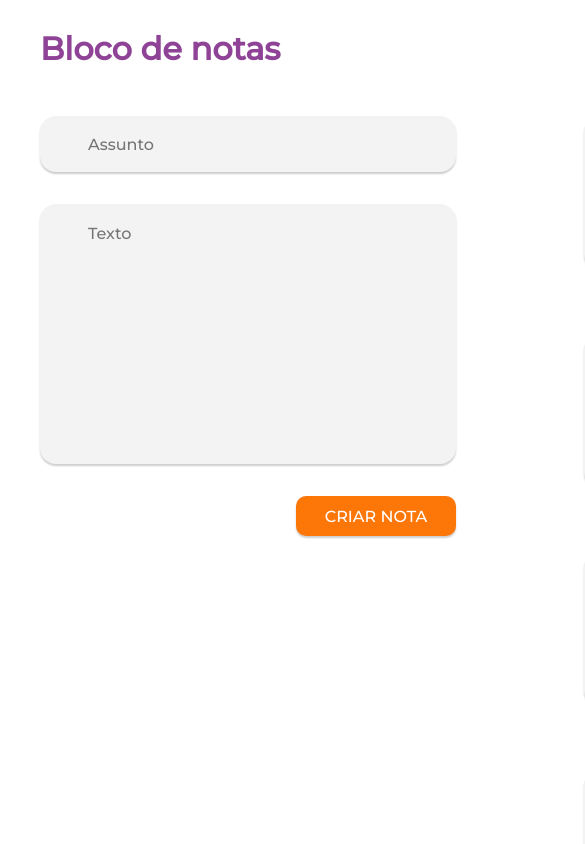
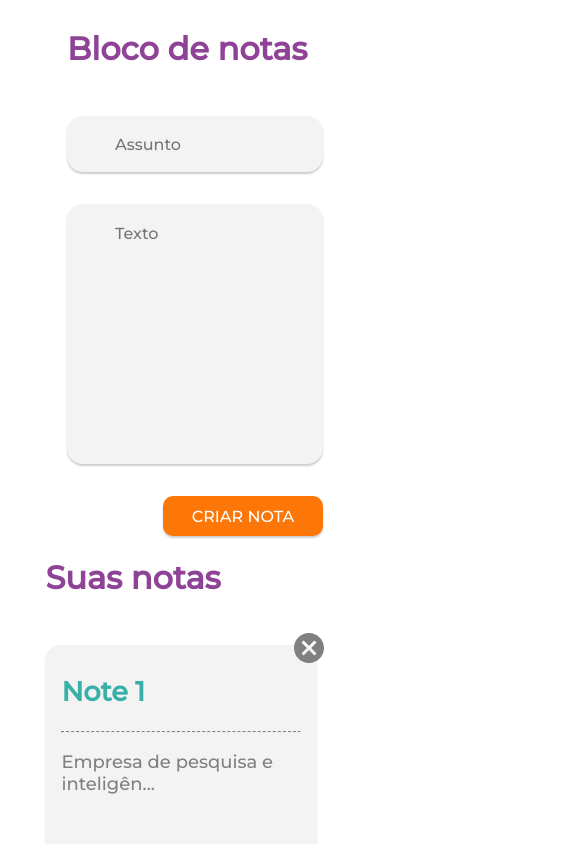
Before and after one commit to bruno-br/notes-app, a React (Create React App) app: page / in a window 390 px wide. Shown: the top 844 px of the page, 585 px wide, since content can reach past the window. Built offline with nearby package versions, Linux system fonts and the light colour scheme.

Commit message:
feat: make page responsive

```diff
--- a/src/App.css
+++ b/src/App.css
@@ -31,3 +31,9 @@ h1 {
   height: 100%;
   width: 100%;
 }
+
+@media (max-width: 1080px) {
+  .container {
+    flex-direction: column;
+  }
+}
--- a/src/components/Note/styles.css
+++ b/src/components/Note/styles.css
@@ -5,7 +5,7 @@
   width: 20rem;
   border-radius: 1rem;
   padding: 0.5rem 3rem 0.5rem 3rem;
-  box-shadow: 0 2px 2px rgba(0, 0, 0, 0.2);
+  box-shadow: 0 2px 2px rgba(151, 151, 151, 0.2);
 }
 
 .note {
@@ -27,3 +27,11 @@
   border: none;
   background-color: transparent;
 }
+
+@media (max-width: 640px) {
+  .note-container {
+    height: 12rem;
+    width: 15rem;
+    padding: 0.5rem 1rem 0.5rem 1rem;
+  }
+}
--- a/src/components/NotePad/styles.css
+++ b/src/components/NotePad/styles.css
@@ -1,7 +1,7 @@
 .notepad {
   display: flex;
   flex-direction: column;
-  padding-left: 2rem;
+  padding-left: 4rem;
   padding-right: 4rem;
 }
 
@@ -45,3 +45,19 @@ textarea {
 .btn-container {
   text-align: right;
 }
+
+@media (max-width: 1080px) {
+  .container {
+    align-items: center;
+  }
+}
+
+@media (max-width: 560px) {
+  .notepad {
+    padding: 0;
+  }
+  .notepad input,
+  textarea {
+    width: 10rem;
+  }
+}
--- a/src/components/NotesCollection/styles.css
+++ b/src/components/NotesCollection/styles.css
@@ -1,8 +1,9 @@
 .notes-collection {
-  width: 100%;
+  width: 80%;
   display: flex;
   flex-direction: column;
   padding-left: 4rem;
+  padding-right: 4rem;
 }
 
 .notes-collection h1 {
@@ -14,4 +15,14 @@
   display: grid;
   grid-gap: 4rem;
   grid-template-columns: repeat(auto-fill, minmax(24rem, 1fr));
+  justify-items: center;
 }
+
+@media (max-width: 560px) {
+  .notes-collection {
+    padding: 0;
+  }
+  .notes-grid {
+    grid-template-columns: 1fr;
+  }
+}
```
